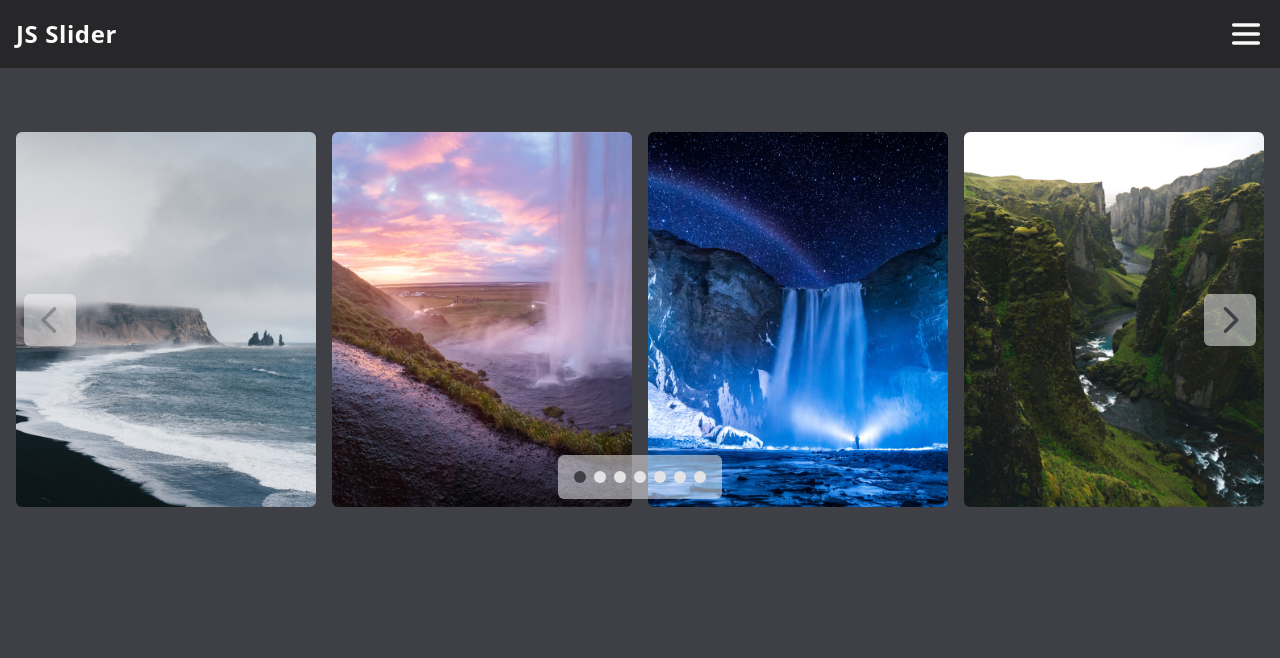
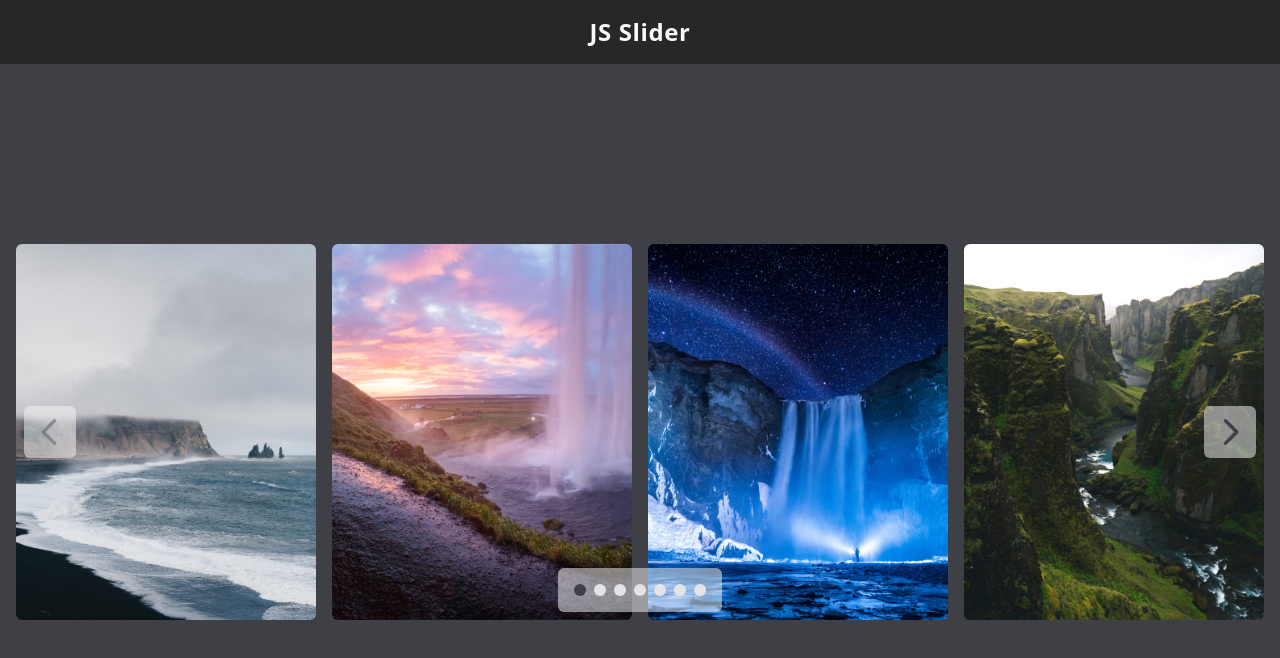
Before and after one commit to AntoineC-dev/js-swiper, a website built with Vite: page index.html in a window 1280 px wide. Built offline with nearby package versions, Linux system fonts and the light colour scheme.

Commit message:
Update styles

```diff
--- a/index.html
+++ b/index.html
@@ -6,7 +6,7 @@
     <meta name="viewport" content="width=device-width, initial-scale=1.0" />
     <title>Js Slider</title>
   </head>
-  <body class="min-h-screen bg-zinc-700 text-zinc-50 relative">
+  <body class="min-h-screen bg-zinc-700 text-zinc-50 relative flex flex-col">
     <!-- Loading screen:start -->
     <div data-loading-screen class="bg-zinc-800 z-50 absolute inset-0 flex flex-col gap-4 justify-center items-center">
       <p class="text-xl font-semibold">The app will start soon...</p>
@@ -16,8 +16,7 @@
         width="48"
         height="48"
         fill="currentColor"
-        viewBox="0 0 256 256"
-      >
+        viewBox="0 0 256 256">
         <rect width="256" height="256" fill="none"></rect>
         <line
           x1="128"
@@ -28,8 +27,7 @@
           stroke="currentColor"
           stroke-linecap="round"
           stroke-linejoin="round"
-          stroke-width="24"
-        ></line>
+          stroke-width="24"></line>
         <line
           x1="224"
           y1="128"
@@ -39,8 +37,7 @@
           stroke="currentColor"
           stroke-linecap="round"
           stroke-linejoin="round"
-          stroke-width="24"
-        ></line>
+          stroke-width="24"></line>
         <line
           x1="195.9"
           y1="195.9"
@@ -50,8 +47,7 @@
           stroke="currentColor"
           stroke-linecap="round"
           stroke-linejoin="round"
-          stroke-width="24"
-        ></line>
+          stroke-width="24"></line>
         <line
           x1="128"
           y1="224"
@@ -61,8 +57,7 @@
           stroke="currentColor"
           stroke-linecap="round"
           stroke-linejoin="round"
-          stroke-width="24"
-        ></line>
+          stroke-width="24"></line>
         <line
           x1="60.1"
           y1="195.9"
@@ -72,8 +67,7 @@
           stroke="currentColor"
           stroke-linecap="round"
           stroke-linejoin="round"
-          stroke-width="24"
-        ></line>
+          stroke-width="24"></line>
         <line
           x1="32"
           y1="128"
@@ -83,8 +77,7 @@
           stroke="currentColor"
           stroke-linecap="round"
           stroke-linejoin="round"
-          stroke-width="24"
-        ></line>
+          stroke-width="24"></line>
         <line
           x1="60.1"
           y1="60.1"
@@ -94,57 +87,16 @@
           stroke="currentColor"
           stroke-linecap="round"
           stroke-linejoin="round"
-          stroke-width="24"
-        ></line>
+          stroke-width="24"></line>
       </svg>
     </div>
     <!-- Loading screen:end -->
     <!-- Header:start -->
     <header class="bg-zinc-800">
-      <div class="container flex justify-between p-4 items-center">
-        <h1 class="text-2xl font-bold tracking-wide">JS Slider</h1>
-        <button type="button">
-          <svg xmlns="http://www.w3.org/2000/svg" width="36" height="36" fill="currentColor" viewBox="0 0 256 256">
-            <rect width="256" height="256" fill="none"></rect>
-            <line
-              x1="40"
-              y1="128"
-              x2="216"
-              y2="128"
-              fill="none"
-              stroke="currentColor"
-              stroke-linecap="round"
-              stroke-linejoin="round"
-              stroke-width="24"
-            ></line>
-            <line
-              x1="40"
-              y1="64"
-              x2="216"
-              y2="64"
-              fill="none"
-              stroke="currentColor"
-              stroke-linecap="round"
-              stroke-linejoin="round"
-              stroke-width="24"
-            ></line>
-            <line
-              x1="40"
-              y1="192"
-              x2="216"
-              y2="192"
-              fill="none"
-              stroke="currentColor"
-              stroke-linecap="round"
-              stroke-linejoin="round"
-              stroke-width="24"
-            ></line>
-          </svg>
-        </button>
-      </div>
+      <h1 class="p-4 text-center text-2xl font-bold tracking-wide">JS Slider</h1>
     </header>
     <!-- Header:end -->
-    <main class="w-full my-8 xs:my-16 space-y-8 xs:space-y-16 overflow-hidden">
+    <main class="w-full my-8 xs:my-16 space-y-8 xs:space-y-16 overflow-hidden flex-grow flex items-center">
       <!-- Slider:start -->
       <div data-slider class="relative container">
         <ul data-inner-slider class="w-full flex px-2 cursor-grab transition-transform duration-150 lg:duration-300">
@@ -184,8 +136,7 @@
           data-slider-btn
           id="prev-slide-btn"
           class="absolute z-10 left-6 top-1/2 -translate-y-1/2 p-2 rounded-md text-zinc-700 bg-zinc-50/50 disabled:text-zinc-700/40"
-          disabled
-        >
+          disabled>
           <svg xmlns="http://www.w3.org/2000/svg" width="36" height="36" fill="currentColor" viewBox="0 0 256 256">
             <rect width="256" height="256" fill="none"></rect>
             <polyline
@@ -194,15 +145,13 @@
               stroke="currentColor"
               stroke-linecap="round"
               stroke-linejoin="round"
-              stroke-width="24"
-            ></polyline>
+              stroke-width="24"></polyline>
           </svg>
         </button>
         <button
           data-slider-btn
           id="next-slide-btn"
-          class="absolute z-10 right-6 top-1/2 -translate-y-1/2 p-2 rounded-md text-zinc-700 bg-zinc-50/50 disabled:text-zinc-700/40"
-        >
+          class="absolute z-10 right-6 top-1/2 -translate-y-1/2 p-2 rounded-md text-zinc-700 bg-zinc-50/50 disabled:text-zinc-700/40">
           <svg xmlns="http://www.w3.org/2000/svg" width="36" height="36" fill="currentColor" viewBox="0 0 256 256">
             <rect width="256" height="256" fill="none"></rect>
             <polyline
@@ -211,16 +160,14 @@
               stroke="currentColor"
               stroke-linecap="round"
               stroke-linejoin="round"
-              stroke-width="24"
-            ></polyline>
+              stroke-width="24"></polyline>
           </svg>
         </button>
         <!-- Navigation:end -->
         <!-- Pagination:start -->
         <div
           data-slider-pagination
-          class="absolute bottom-2 left-1/2 -translate-x-1/2 z-10 flex justify-center items-center gap-2 p-4 bg-zinc-50/50 w-fit rounded-md"
-        ></div>
+          class="absolute bottom-2 left-1/2 -translate-x-1/2 z-10 flex justify-center items-center gap-2 p-4 bg-zinc-50/50 w-fit rounded-md"></div>
         <!-- Pagination:end -->
       </div>
       <!-- Slider:end -->
```
